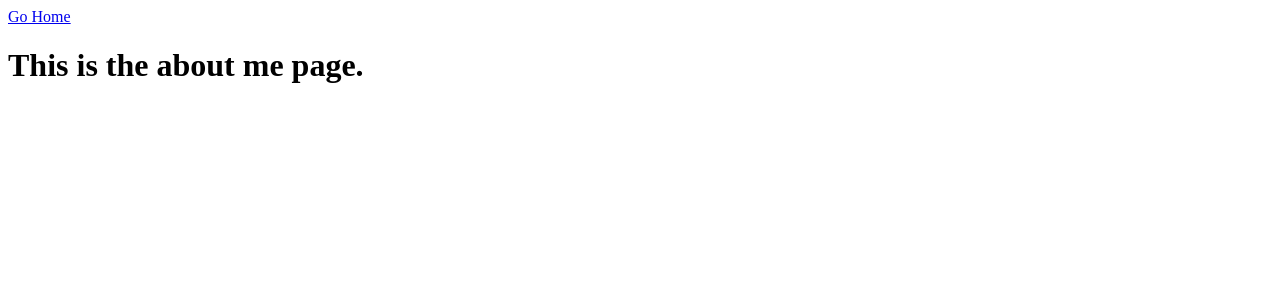
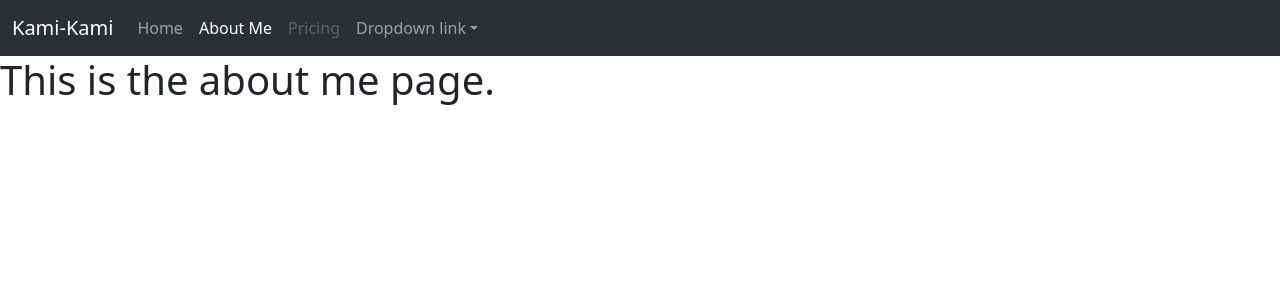
Before and after one commit to rgl10d/stylists-site, a React (Create React App) app in the folder client/: page /about in a window 1280 px wide. Shown: the top 300 px of the page. Built offline with nearby package versions, Linux system fonts and the light colour scheme.

Commit message:
added navbar and bootstrap cdn links

```diff
--- a/client/public/index.html
+++ b/client/public/index.html
@@ -40,4 +40,7 @@
       To create a production bundle, use `npm run build` or `yarn build`.
     -->
   </body>
+  <!-- Bootstrap CDN Links -->
+  <link href="https://cdn.jsdelivr.net/npm/bootstrap@5.3.1/dist/css/bootstrap.min.css" rel="stylesheet" integrity="sha384-4bw+/aepP/YC94hEpVNVgiZdgIC5+VKNBQNGCHeKRQN+PtmoHDEXuppvnDJzQIu9" crossorigin="anonymous">
+  <script src="https://cdn.jsdelivr.net/npm/bootstrap@5.3.1/dist/js/bootstrap.bundle.min.js" integrity="sha384-HwwvtgBNo3bZJJLYd8oVXjrBZt8cqVSpeBNS5n7C8IVInixGAoxmnlMuBnhbgrkm" crossorigin="anonymous"></script>
 </html>
--- /dev/null
+++ b/client/src/components/Navbar/Navbar.jsx
@@ -0,0 +1,74 @@
+import React from "react";
+import { Link, useLocation } from "react-router-dom";
+
+const Navbar = () => {
+  const location = useLocation();
+
+  return (
+    <nav className="navbar navbar-expand-lg bg-body-tertiary" data-bs-theme="dark">
+      <div className="container-fluid">
+        <Link className="navbar-brand" to="/">
+          Kami-Kami
+        </Link>
+        <button
+          className="navbar-toggler"
+          type="button"
+          data-bs-toggle="collapse"
+          data-bs-target="#navbarNavDropdown"
+          aria-controls="navbarNavDropdown"
+          aria-expanded="false"
+          aria-label="Toggle navigation"
+        >
+          <span className="navbar-toggler-icon"></span>
+        </button>
+        <div className="collapse navbar-collapse" id="navbarNavDropdown">
+          <ul className="navbar-nav">
+            <li className="nav-item">
+              <Link className={`nav-link ${location.pathname === '/' ? 'active' : ''}`} to="/">
+                Home
+              </Link>
+            </li>
+            <li className="nav-item">
+              <Link className={`nav-link ${location.pathname === '/about' ? 'active' : ''}`} to="/about">
+                About Me
+              </Link>
+            </li>
+            <li className="nav-item">
+              <Link className="nav-link disabled" to="/">
+                Pricing
+              </Link>
+            </li>
+            <li className="nav-item dropdown">
+              <button
+                className="nav-link dropdown-toggle"
+                data-bs-toggle="dropdown"
+                aria-expanded="false"
+              >
+                Dropdown link
+              </button>
+              <ul className="dropdown-menu">
+                <li>
+                  <Link className="dropdown-item" to="/">
+                    Action
+                  </Link>
+                </li>
+                <li>
+                  <Link className="dropdown-item" to="/">
+                    Another action
+                  </Link>
+                </li>
+                <li>
+                  <Link className="dropdown-item" to="/">
+                    Something else here
+                  </Link>
+                </li>
+              </ul>
+            </li>
+          </ul>
+        </div>
+      </div>
+    </nav>
+  );
+};
+
+export default Navbar;
--- a/client/src/containers/About/About.jsx
+++ b/client/src/containers/About/About.jsx
@@ -1,13 +1,16 @@
-import React from 'react';
-import { Link } from 'react-router-dom';
+import React from "react";
+// import { Link } from "react-router-dom";
+import Navbar from "../../components/Navbar/Navbar";
 
 const About = () => {
-    return (
-        <div>
-            <Link to="/">Go Home</Link>
-            <h1>This is the about me page.</h1>
-        </div>
-    );
+  return (
+    <>
+      <Navbar />
+      <div>
+        <h1>This is the about me page.</h1>
+      </div>
+    </>
+  );
 };
 
 export default About;
--- a/client/src/containers/Home/Home.jsx
+++ b/client/src/containers/Home/Home.jsx
@@ -1,13 +1,16 @@
-import React from 'react';
-import { Link } from 'react-router-dom';
+import React from "react";
+// import { Link } from 'react-router-dom';
+import Navbar from "../../components/Navbar/Navbar";
 
 const Home = () => {
-    return (
-        <div>
-            <Link to="/about">About Me</Link>
-            <h1>This is the home page.</h1>
-        </div>
-    );
+  return (
+    <>
+      <Navbar />
+      <div>
+        <h1>This is the home page.</h1>
+      </div>
+    </>
+  );
 };
 
 export default Home;
```
Also changed, not shown: client/src/components/Navbar/Navbar.css (added).
